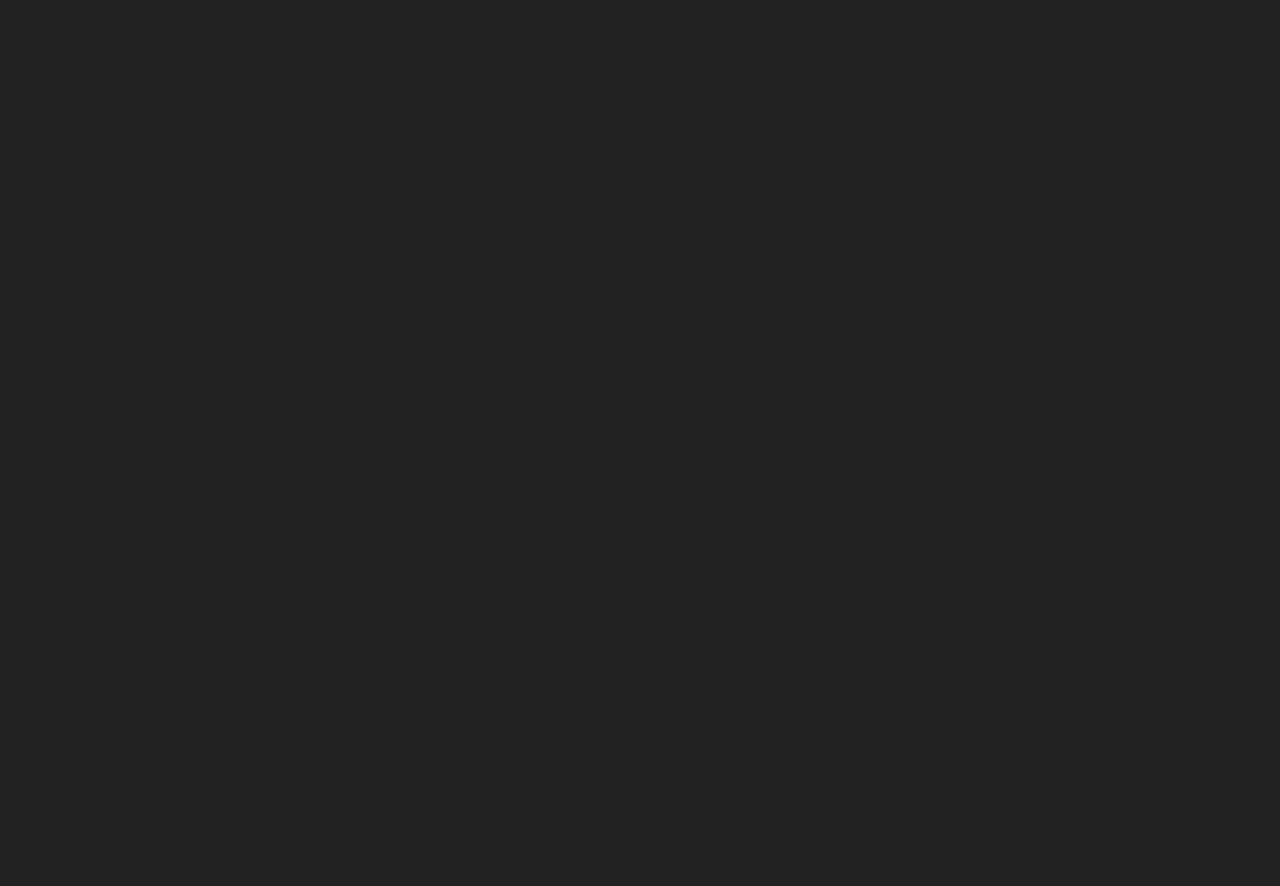
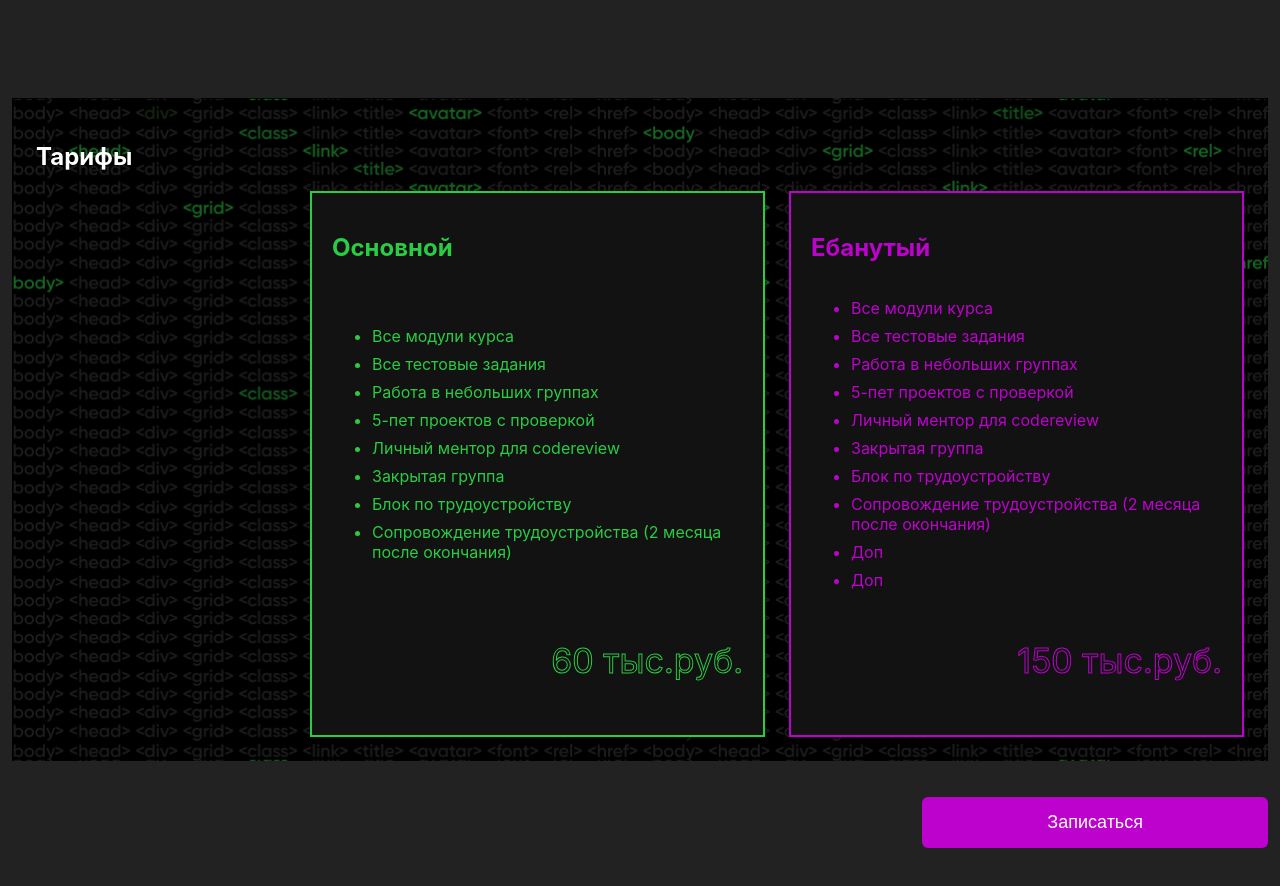
Before and after one commit to moiskillnadne/courses-app, a React (Vite) app: page / in a window 1280 px wide. Shown: the part 6262-7148 px from the top of the page. Before the commit the page ends 6272 px from the top, so only its background shows below. Built offline with nearby package versions, Linux system fonts and the light colour scheme.

Commit message:
feature: rates block

```diff
--- a/src/app/index.css
+++ b/src/app/index.css
@@ -15,3 +15,7 @@ body {
   min-width: 320px;
   min-height: 100vh;
 }
+
+h1, h2, h3, h4, h5, h6, p, li, ul {
+  cursor: default;
+}
--- a/src/pages/LandingPage/index.tsx
+++ b/src/pages/LandingPage/index.tsx
@@ -8,6 +8,7 @@ import {
   LandingSupport,
   LandingEmployment,
   LandingResult,
+  LadningRates,
 } from "~/widgets/Landing"
 
 export const LandingPage = () => {
@@ -28,6 +29,9 @@ export const LandingPage = () => {
       <ApplyButton />
       <Divider size="100px" />
       <LandingResult />
+      <Divider size="100px" />
+      <LadningRates />
+      <ApplyButton />
     </div>
   )
 }
--- /dev/null
+++ b/src/widgets/Landing/Rates/index.tsx
@@ -0,0 +1,57 @@
+import "./style.css"
+
+export const LadningRates = () => {
+  return (
+    <div className="rates-background-pattern">
+      <div className="rates-layout">
+        <div className="rates-title-wrapper">
+          <h2>Тарифы</h2>
+        </div>
+        <div className="rates-content-wrapper">
+          <div className="rate-card-item rate-card-item-1">
+            <div>
+              <h2>Основной</h2>
+            </div>
+            <div>
+              <ul>
+                <li>Все модули курса</li>
+                <li>Все тестовые задания</li>
+                <li>Работа в небольших группах</li>
+                <li>5-пет проектов с проверкой</li>
+                <li>Личный ментор для codereview</li>
+                <li>Закрытая группа</li>
+                <li>Блок по трудоустройству</li>
+                <li>Сопровождение трудоустройства (2 месяца после окончания)</li>
+              </ul>
+            </div>
+            <div>
+              <p>60 тыс.руб.</p>
+            </div>
+          </div>
+          <div className="rate-card-item rate-card-item-2">
+            <div>
+              <h2>Ебанутый</h2>
+            </div>
+            <div>
+              <ul>
+                <li>Все модули курса</li>
+                <li>Все тестовые задания</li>
+                <li>Работа в небольших группах</li>
+                <li>5-пет проектов с проверкой</li>
+                <li>Личный ментор для codereview</li>
+                <li>Закрытая группа</li>
+                <li>Блок по трудоустройству</li>
+                <li>Сопровождение трудоустройства (2 месяца после окончания)</li>
+                <li>Доп </li>
+                <li>Доп</li>
+              </ul>
+            </div>
+            <div>
+              <p>150 тыс.руб.</p>
+            </div>
+          </div>
+        </div>
+      </div>
+    </div>
+  )
+}
--- /dev/null
+++ b/src/widgets/Landing/Rates/style.css
@@ -0,0 +1,67 @@
+.rates-background-pattern {
+  background-image: url("../../../assets/media/pattern-main.png");
+  background-size: 100%;
+  background-position: center;
+}
+
+.rates-layout {
+  backdrop-filter: brightness(0.5);
+
+  padding: 24px;
+}
+
+.rates-title-wrapper {
+  color: white;
+}
+
+.rates-content-wrapper {
+  display: grid;
+  grid-template-columns: 250px 1fr 1fr;
+
+  grid-auto-flow: column;
+  gap: 24px;
+}
+
+.rate-card-item {
+  background-color: #121212;
+
+  padding: 20px;
+
+  display: flex;
+  flex-direction: column;
+  justify-content: space-between;
+}
+
+.rate-card-item li {
+  margin-bottom: 8px;
+}
+
+.rate-card-item-1 p {
+  text-align: end;
+  color: #121212;
+
+  font-size: 34px;
+  -webkit-text-stroke: 1px #2BCB44; /* width and color */
+}
+
+.rate-card-item-1 {
+  grid-column: 2 / 3;
+
+  color: #2BCB44;
+  border: 2px solid #2BCB44;
+}
+
+.rate-card-item-2 {
+  grid-column: 3 / 4;
+
+  color: #BC02CC;
+  border: 2px solid #BC02CC;
+}
+
+.rate-card-item-2 p {
+  text-align: end;
+  color: #121212;
+
+  font-size: 34px;
+  -webkit-text-stroke: 1px #BC02CC; /* width and color */
+}
--- a/src/widgets/Landing/index.ts
+++ b/src/widgets/Landing/index.ts
@@ -5,3 +5,4 @@ export * from "./WhatCourseContain"
 export * from "./Support"
 export * from "./Employment"
 export * from "./Result"
+export * from "./Rates"
```
